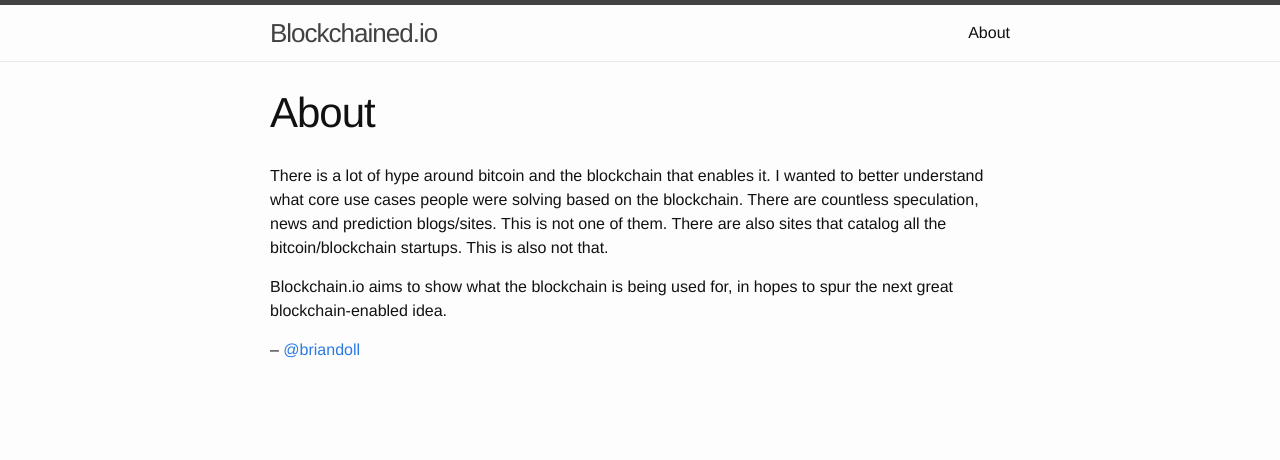
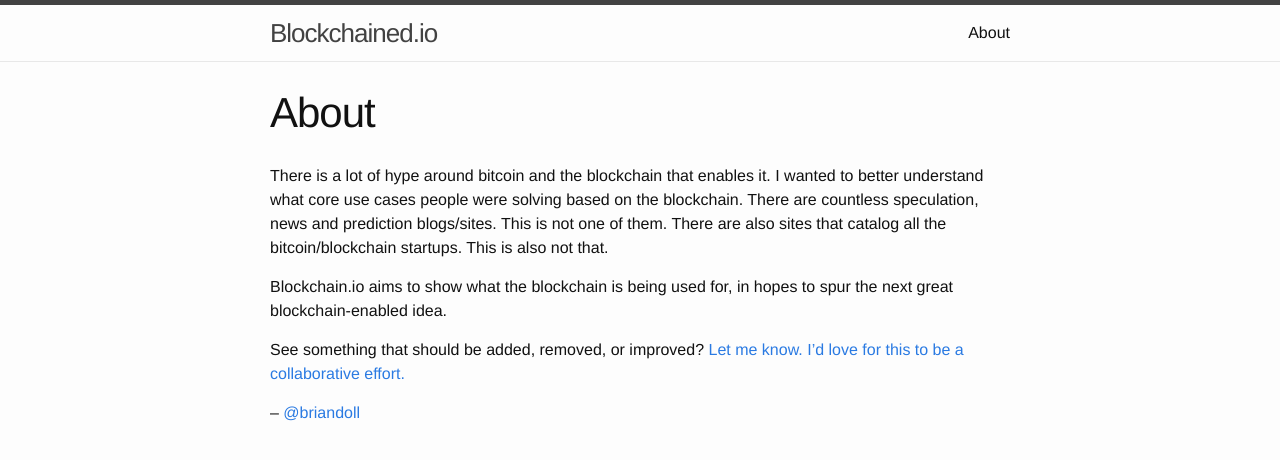
Before and after one commit to briandoll/blockchained.io, a Jekyll site: the page built from about.md, in a window 1280 px wide. Shown: the top 460 px of the page. Built offline with Jekyll 4.4.1, drawn with Linux system fonts in a browser that asks for light colours.

Commit message:
add link to readme for contributing

```diff
--- a/about.md
+++ b/about.md
@@ -8,4 +8,6 @@
 
 Blockchain.io aims to show what the blockchain is being used for, in hopes to spur the next great blockchain-enabled idea.
 
+See something that should be added, removed, or improved? [Let me know. I'd love for this to be a collaborative effort.](https://github.com/briandoll/blockchained.io#readme)
+
 -- [@briandoll](https://twitter.com/briandoll)
```
